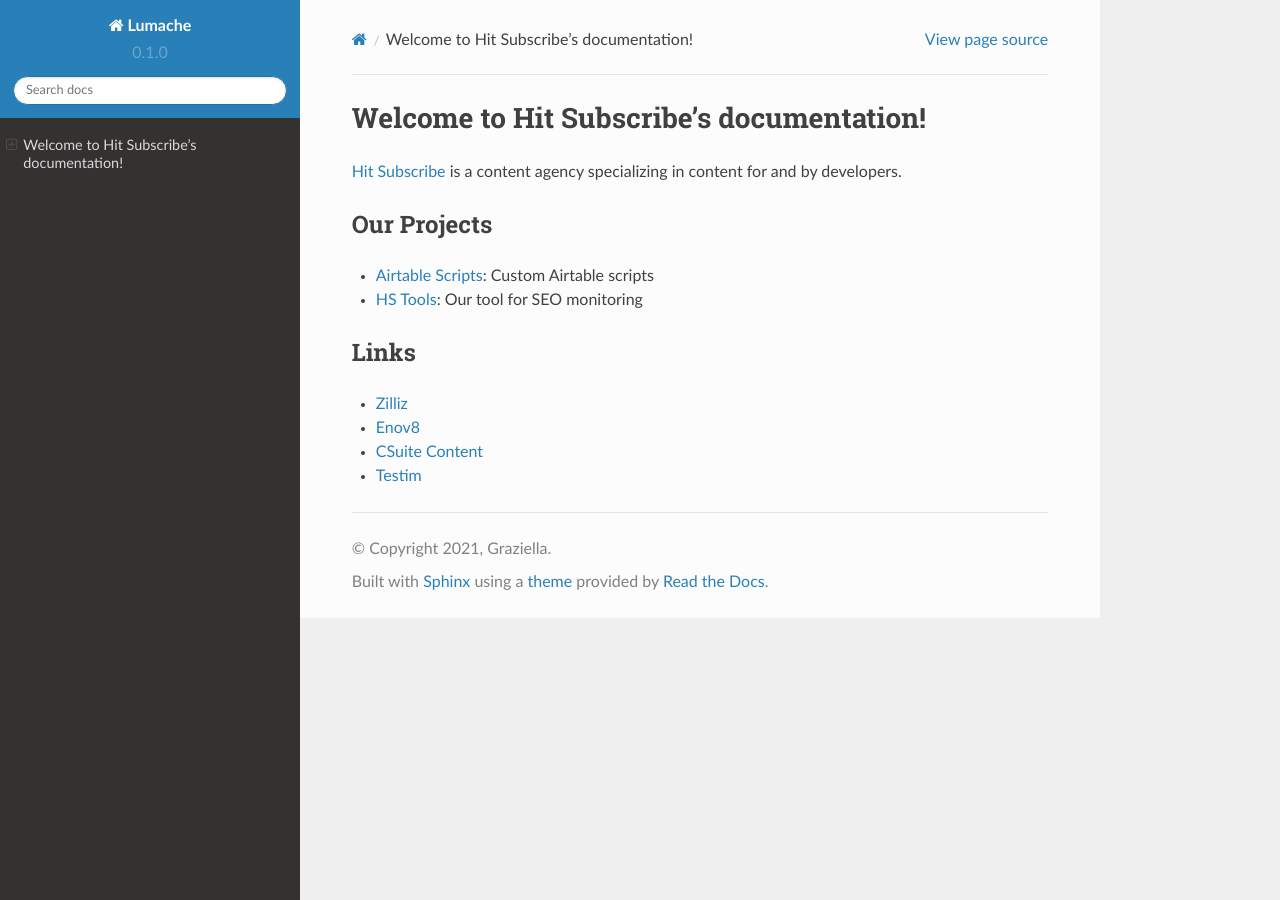
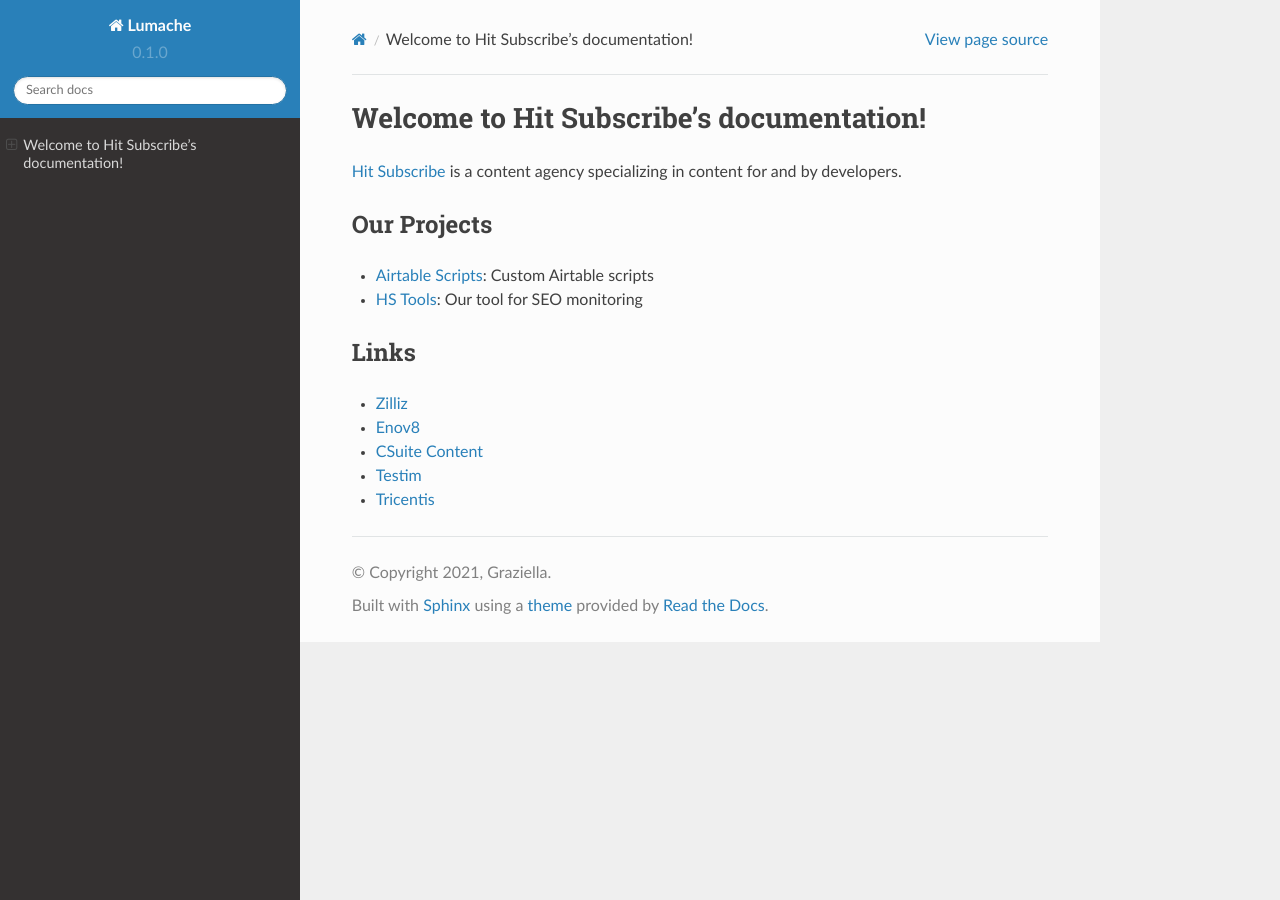
Before and after one commit to hit-subscribe/readthedocs, a Sphinx documentation site: the page built from docs/source/index.rst, in a window 1280 px wide. Built offline with Sphinx 7.4.7 and the Read the Docs theme 2.0.0, drawn with Linux system fonts in a browser that asks for light colours.

Commit message:
Update index.rst

```diff
--- a/docs/source/index.rst
+++ b/docs/source/index.rst
@@ -18,3 +18,4 @@ Links
 - `Enov8 <https://www.enov8.com/>`_
 - `CSuite Content <https://csuitecontent.com/>`_
 - `Testim <https://www.testim.io/>`_
+- `Tricentis <https://www.tricentis.com/>`_
```
